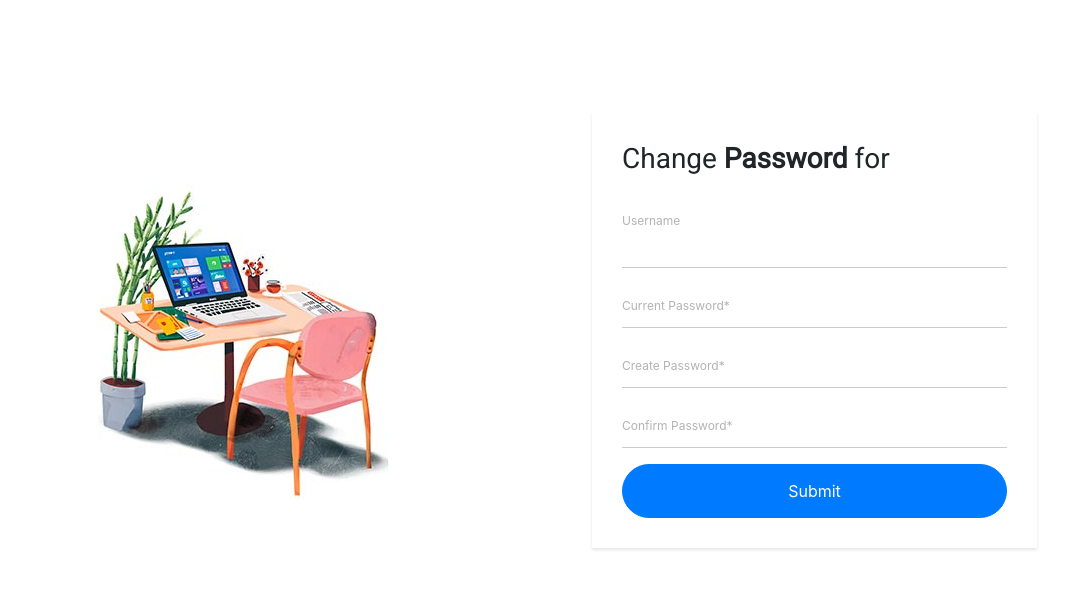
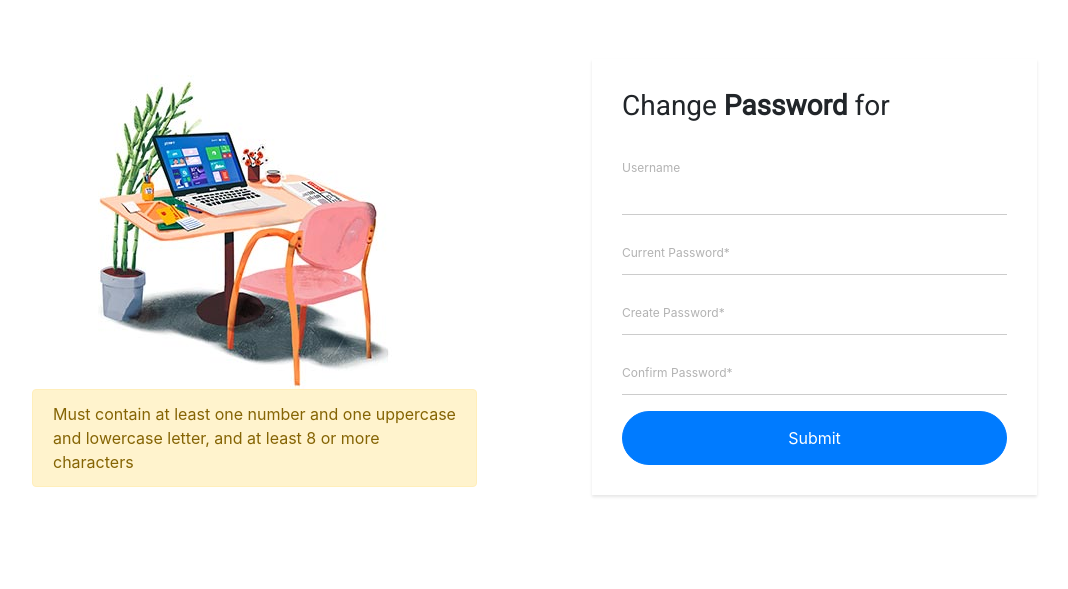
Before and after one commit to anushbhatia/Resource_Tracker, a Django app: page /auth/passChange/ in a window 1280 px wide. Shown: the top 589 px of the page, without its empty margins (63-1131 px from the left). Run offline with Django 4.2, Linux system fonts and the light colour scheme; some libraries are stand-ins or nearby versions.

Commit message:
pass change page improved

```diff
--- a/emp_login/templates/emp_login/passChange.html
+++ b/emp_login/templates/emp_login/passChange.html
@@ -2,15 +2,16 @@
 {% load static %}
 {% block content %}
   <link href="https://fonts.googleapis.com/css?family=Roboto:300,400&display=swap" rel="stylesheet">
-  <div class="content">
+  <div class="content" style=" padding-top: 4%; padding-bottom: 2%;">
     {% if messages %}
       {% for message in messages %}
-        <div class="alert alert-{{message.tags}} " role="alert" style="left:10px; width:fit-content">
+        <div class="alert alert-{{message.tags}} " role="alert" style="left:10px; width:fit-content;">
           <a class="close" data-dismiss="alert">×</a>
           {{message   }}
         </div>
       {% endfor %}
     {% endif %}
+
     <div class="container">
       <div class="row align-items-center">
 
@@ -18,6 +19,9 @@
           <span class="d-block text-center my-4 text-muted"></span>
           <div class="social-login text-center">
                 <img src="{% static 'loginAsset/signup-image.jpg' %}" alt="Image" class="img-fluid">
+          </div>
+          <div class="alert alert-warning " role="alert" style="left:10px; width:fit-content">
+            Must contain at least one number and one uppercase and lowercase letter, and at least 8 or more characters
           </div>
         </div>
         <div class="col-md-1 text-center">
```
